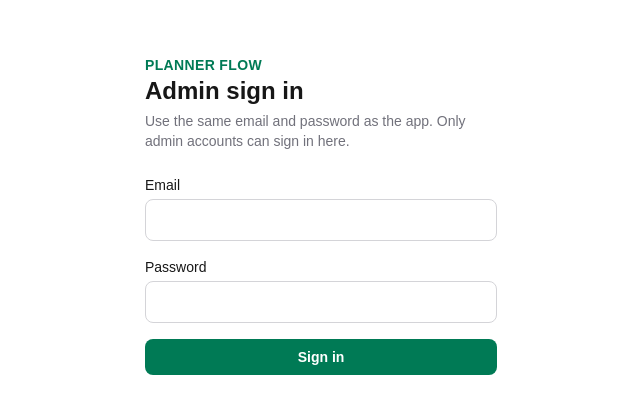
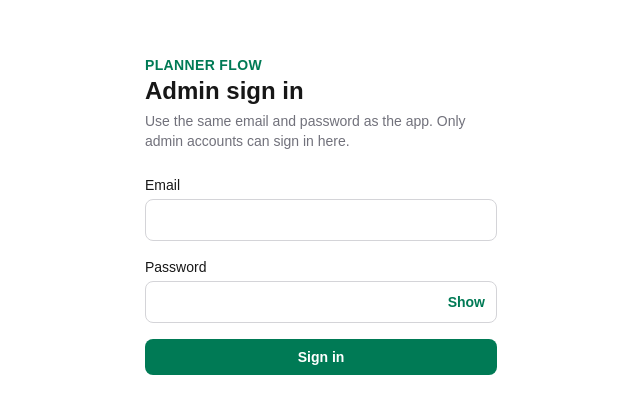
Before and after one commit to faizan619/Planner_Flow_Backend, a Next.js app: page /admin/login in a window 1280 px wide. Shown: the part 185-598 px from the top of the page, without its empty margins (319-959 px from the left). Built offline with nearby package versions, Linux system fonts and the light colour scheme; no server answers.

Commit message:
finalizing the project

```diff
--- a/src/app/admin/login/LoginForm.js
+++ b/src/app/admin/login/LoginForm.js
@@ -3,6 +3,7 @@
 import { useActionState } from "react";
 import { loginAction } from "../actions";
 import { Field, SubmitButton } from "../ui";
+import { PasswordField } from "./PasswordField";
 
 export function LoginForm() {
   const [state, action, pending] = useActionState(loginAction, null);
@@ -10,7 +11,7 @@
     <form action={action} className="flex flex-col gap-4">
       {state?.error ? <p className="rounded-lg border border-red-300 bg-red-50 p-3 text-sm text-red-700 dark:border-red-800 dark:bg-red-950 dark:text-red-300">{state.error}</p> : null}
       <Field label="Email" name="email" type="email" autoComplete="email" required />
-      <Field label="Password" name="password" type="password" autoComplete="current-password" required />
+      <PasswordField label="Password" name="password" autoComplete="current-password" required />
       <SubmitButton pending={pending}>Sign in</SubmitButton>
     </form>
   );
--- /dev/null
+++ b/src/app/admin/login/PasswordField.js
@@ -0,0 +1,30 @@
+"use client";
+
+import { useState } from "react";
+
+// Password input with a Show / Hide button.
+export function PasswordField({ label, name, ...props }) {
+  const [visible, setVisible] = useState(false);
+  return (
+    <label className="flex flex-col gap-1 text-sm font-medium">
+      {label}
+      <span className="relative flex">
+        <input
+          name={name}
+          type={visible ? "text" : "password"}
+          className="w-full rounded-lg border border-zinc-300 bg-white py-2 pl-3 pr-16 text-base outline-none focus:border-emerald-600 dark:border-zinc-700 dark:bg-zinc-900"
+          {...props}
+        />
+        <button
+          type="button"
+          onClick={() => setVisible(!visible)}
+          aria-label={visible ? "Hide password" : "Show password"}
+          aria-pressed={visible}
+          className="absolute inset-y-0 right-0 px-3 text-sm font-semibold text-emerald-700 hover:underline dark:text-emerald-400"
+        >
+          {visible ? "Hide" : "Show"}
+        </button>
+      </span>
+    </label>
+  );
+}
```
